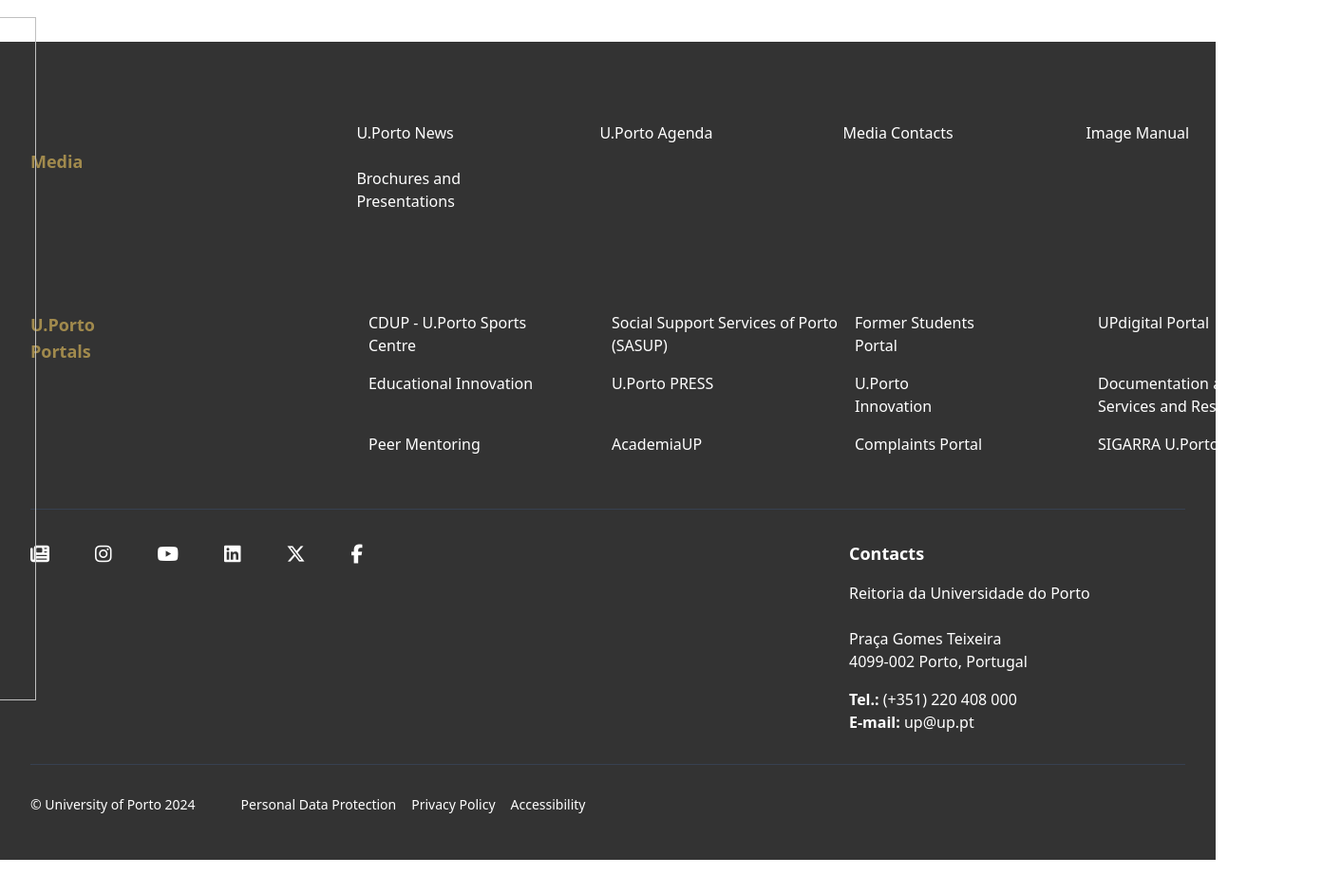
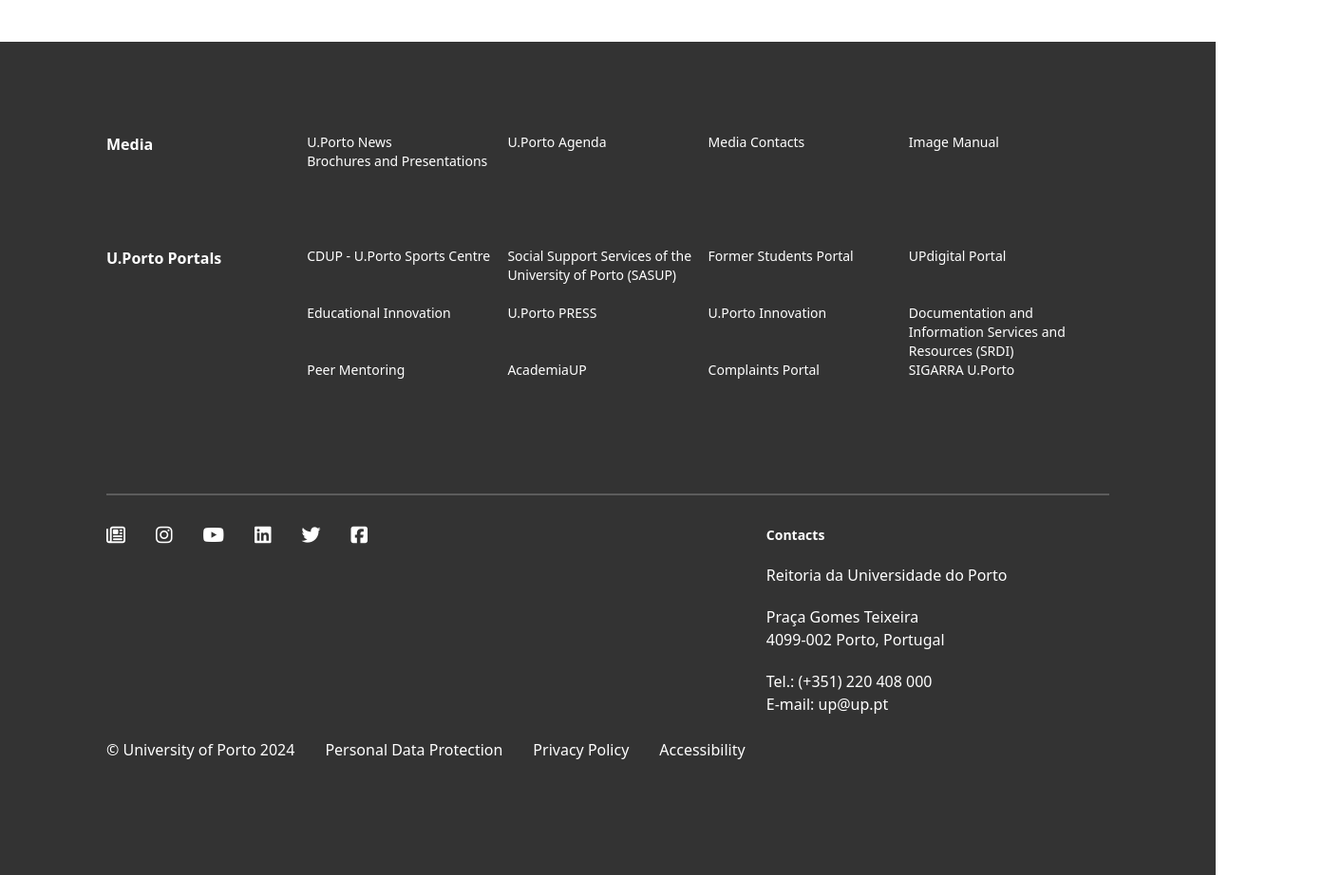
Before and after one commit to musi922/ThegymCloningGate, a website: page index.html in a window 1280 px wide. Shown: the part 4460-5382 px from the top of the page at 95% size, 1412 px wide, since content can reach past the window. Drawn offline with Linux system fonts and the light colour scheme.

Commit message:
Adding the footer responsiveness

```diff
--- a/index.html
+++ b/index.html
@@ -326,104 +326,60 @@
 
 
 
-    <footer class="bg-[#333333] text-white ">
-        <img src="/images/h.png" class="absolute h-[90vh] w-[50%] ml-[-22%] mt-[-2%]">
-        <div class="max-w-7xl mx-auto py-12 px-4 sm:px-6 lg:px-8">
+    <footer class="relative bg-[#333] px-4 lg:px-28 py-24 text-white">
+        <img class="-top-24 -left-[25vw] absolute lg:flex hidden w-[50vw]" src="/images/h.png" alt="">
 
+        <div class="gap-3 lg:gap-0 grid grid-cols-1 lg:grid-cols-5 grid-rows-6 lg:grid-rows-2 font-light">
+           <div class="row-span-1 lg:row-span-2 font-semibold text-gold">Media</div>
+           <div class="row-span-1 text-sm">U.Porto News</div>
+           <div class="row-span-1 text-sm">U.Porto Agenda</div>
+           <div class="row-span-1 text-sm">Media Contacts</div>
+           <div class="row-span-1 text-sm">Image Manual</div>
+           <div class="col-start-1 lg:col-start-2 row-span-1 text-sm">Brochures and Presentations</div>
+       </div>
 
+        <div class="gap-3 lg:gap-0 grid grid-cols-1 lg:grid-cols-5 lg:grid-rows-3 my-20 font-light">
+           <div class="row-span-1 lg:row-span-3 font-semibold text-gold">U.Porto Portals</div>
+           <div class="row-span-1 text-sm">CDUP - U.Porto Sports Centre</div>
+           <div class="row-span-1 text-sm">Social Support Services of the University of Porto (SASUP)</div>
+           <div class="row-span-1 text-sm">Former Students Portal</div>
+           <div class="row-span-1 text-sm">UPdigital Portal</div>
+           <div class="col-start-1 lg:col-start-2 row-span-1 text-sm">Educational Innovation</div>
+           <div class="col-start-1 lg:col-start-3 row-span-1 text-sm">U.Porto PRESS</div>
+           <div class="col-start-1 lg:col-start-4 row-span-1 text-sm">U.Porto Innovation</div>
+           <div class="col-start-1 lg:col-start-5 row-span-1 text-sm">Documentation and Information Services and Resources (SRDI)</div>
+           <div class="col-start-1 lg:col-start-2 row-span-1 lg:row-start-3 text-sm">Peer Mentoring</div>
+           <div class="col-start-1 lg:col-start-3 row-span-1 lg:row-start-3 text-sm">AcademiaUP</div>
+           <div class="col-start-1 lg:col-start-4 row-span-1 lg:row-start-3 text-sm">Complaints Portal</div>
+           <div class="col-start-1 lg:col-start-5 row-span-1 lg:row-start-3 text-sm">SIGARRA U.Porto</div>
+        </div>
 
-            <div class="flex-col flex-wrap justify-between border-b border-gray-700 pb-20 mb-8">
-                <div class="w-full md:w-1/2 mb-8 md:mb-0 flex gap-72 mt-9 font-thin">
-                    <h3 class="text-lg font-bold text-[#a18a4d] mb-4 mt-7">Media</h3>
-                    <div class="grid grid-cols-4 gap-x-64 gap-y-6 w-full">
-                        <ul class=" ">
-                            <li class=""><a href="#" class="hover:underline w-[10%]  h-22 absolute">U.Porto News</a></li>
-                        </ul>
-                        <ul class="space-y-2">
-                            <li><a href="#" class="hover:underline w-[10%]  h-22 absolute">U.Porto Agenda</a></li>
-                        </ul>
-                        <ul class="space-y-2">
-                            <li><a href="#" class="hover:underline w-[10%]  h-22 absolute">Media Contacts</a></li>
-                        </ul>
-                        <ul class="space-y-2">
-                            <li><a href="#" class="hover:underline w-[10%]  h-22 absolute">Image Manual</a></li>                        </ul>
-                        <ul class="space-y-2">
-                            <li><a href="#" class="hover:underline w-[15%]  h-22 absolute">Brochures and Presentations</a></li>
-                        </ul>
-                    </div>
-                </div>
-                <div class="w-full md:w-1/2 mb-8 md:mb-0 flex gap-72 mt-32 font-thin">
-                <div class="w-50%">
-                <h3 class="text-lg font-bold text-[#a18a4d] mb-4 mt- w-[200%]  ">U.Porto Portals</h3>
-            </div>
-                   <div class="grid grid-cols-4 gap-x-64 gap-y-16 w-full">
-                        <ul class=" ">
-                            <li class=""><a href="#" class="hover:underline w-[14%]  h-22 absolute">CDUP - U.Porto Sports Centre</a></li>
-                        </ul>
-                        <ul class="space-y-2">
-                            <li><a href="#" class="hover:underline w-[20%]  h-22 absolute">Social Support Services of Porto <br>(SASUP)</a></li>
-                        </ul>
-                        <ul class="space-y-2">
-                            <li><a href="#" class="hover:underline w-[10%]  h-22 absolute">Former Students Portal</a></li>
-                        </ul>
-                        <ul class="space-y-2">
-                            <li><a href="#" class="hover:underline w-[10%]  h-22 absolute">UPdigital Portal</a></li>                        </ul>
-                        <ul class="space-y-2">
-                            <li><a href="#" class="hover:underline w-[15%]  h-22 absolute">Educational Innovation</a></li>
-                        </ul>
-                        <ul class="space-y-2">
-                            <li><a href="#" class="hover:underline w-[20%]  h-22 absolute">
-                                U.Porto PRESS</a></li>
-                        </ul>
-                        <ul class="space-y-2">
-                            <li><a href="#" class="hover:underline w-[10%]  h-22 absolute">
-                                U.Porto Innovation</a></li>
-                        </ul>
-                        <ul class="space-y-2">
-                            <li><a href="#" class="hover:underline w-[20%]  h-22 absolute">
-                                Documentation and Information <br>Services and Resources (SRDI)</a></li>                        </ul>
-                        <ul class="space-y-2">
-                            <li><a href="#" class="hover:underline w-[15%]  h-22 absolute">Peer Mentoring</a></li>
-                        </ul>
-                        <ul class="space-y-2">
-                            <li><a href="#" class="hover:underline w-[15%]  h-22 absolute">AcademiaUP</a></li>
-                        </ul>
-                        <ul class="space-y-2">
-                            <li><a href="#" class="hover:underline w-[15%]  h-22 absolute"> Complaints Portal</a></li>
-                        </ul>
-                        <ul class="space-y-2">
-                            <li><a href="#" class="hover:underline w-[15%]  h-22 absolute"> SIGARRA U.Porto</a></li>
-                        </ul>
-                    </div>
-                </div>
+        <hr class="border-0 bg-[#5C5C5C] my-8 h-[2px]">
 
-            </div>
+        <div class="flex lg:flex-row flex-col items-start gap-6">
+           <span class="flex gap-8 w-full lg:w-[65%] text-xl cursor-pointer">
+              <i class="fa-newspaper fa-regular"></i>
+              <i class="fa-brands fa-instagram"></i>
+              <i class="fa-brands fa-youtube"></i>
+              <i class="fa-brands fa-linkedin"></i>
+              <i class="fa-brands fa-twitter"></i>
+              <i class="fa-brands fa-square-facebook"></i>
+           </span>
+           <div class="flex flex-col gap-2 space-y-3 w-full lg:w-[35%] font-light">
+              <h class="font-bold text-sm">Contacts</h>
+              <p>Reitoria da Universidade do Porto</p>
+              <p>Praça Gomes Teixeira <br>4099-002 Porto, Portugal</p>
+              <p>Tel.: (+351) 220 408 000 <br><b>E-mail:</b> up@up.pt</p>
+           </div>
+        </div>
 
-            <div class="flex gap-96 items-start border-b border-gray-700 pb-8 mb-8 ">
-                <div class="flex gap-12 font-bold text-[20px]">
-                    <h1><i class="fa-solid fa-newspaper"></i></h1>
-                    <h1><i class="fa-brands fa-instagram"></i></h1>
-                    <h1><i class="fa-brands fa-youtube"></i></h1>
-                    <h1><i class="fa-brands fa-linkedin"></i></h1>
-                    <h1><i class="fa-brands fa-x-twitter"></i></h1>
-                    <h1><i class="fa-brands fa-facebook-f"></i></h1>
-                </div>
-                <div class="ml-32">
-                    <h3 class="text-lg font-bold text-white mb-4">Contacts</h3>
-                    <p>Reitoria da Universidade do Porto<br><br>Praça Gomes Teixeira<br>4099-002 Porto, Portugal</p>
-                    <p class="mt-4"><strong>Tel.:</strong> (+351) 220 408 000</p>
-                    <p><strong>E-mail:</strong> up@up.pt</p>
-                </div>
-            </div>
-            <div class="mt-8 flex gap-12 items-center text-sm">
-                <p>&copy; University of Porto 2024</p>
-                <div class="flex space-x-4">
-                    <a href="#" class="hover:underline">Personal Data Protection</a>
-                    <a href="#" class="hover:underline">Privacy Policy</a>
-                    <a href="#" class="hover:underline">Accessibility</a>
-                </div>
-            </div>
+        <div class="flex lg:flex-row flex-col gap-3 lg:gap-8 my-6 font-light">
+           <p>&copy University of Porto 2024</p>
+           <p>Personal Data Protection</p>
+           <p>Privacy Policy</p>
+           <p>Accessibility</p>
         </div>
-    </footer>
+
+     </footer>
 </body>
 </html>
```
Also changed, not shown: src/output.css.
